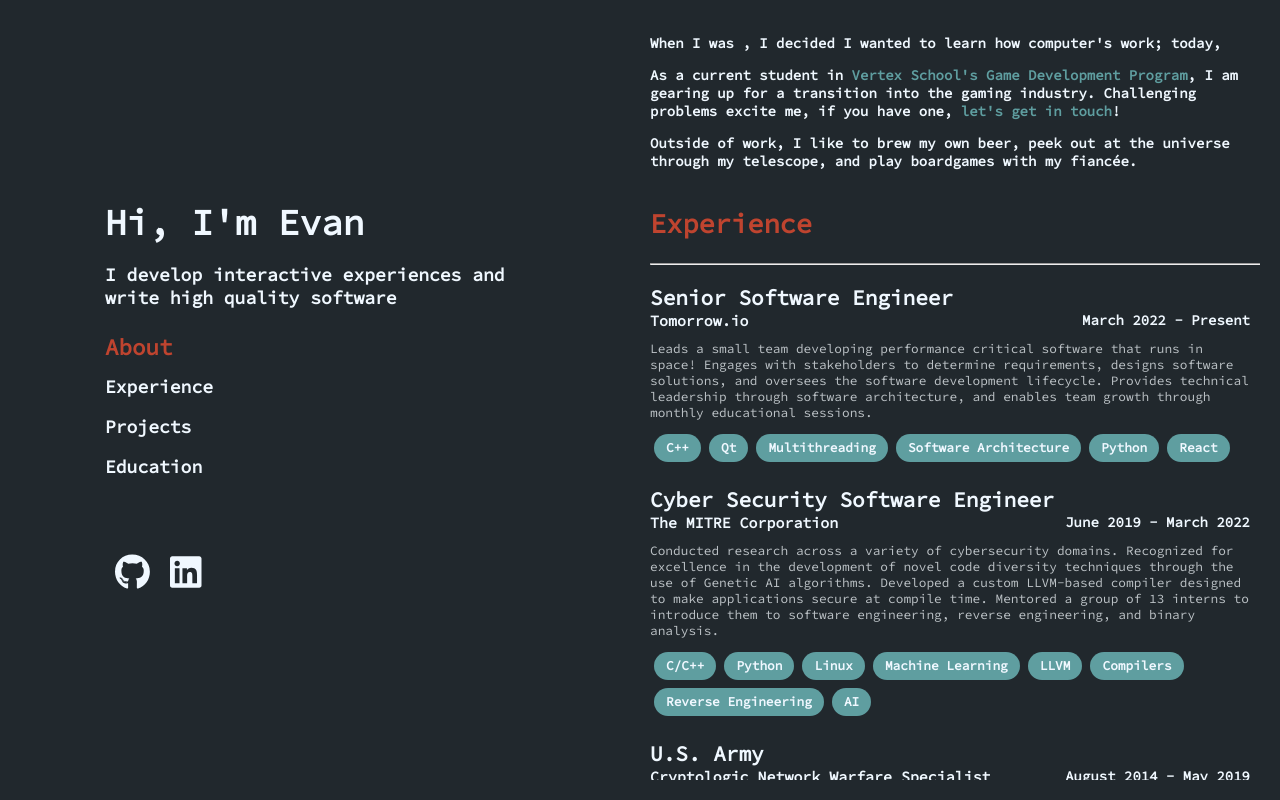
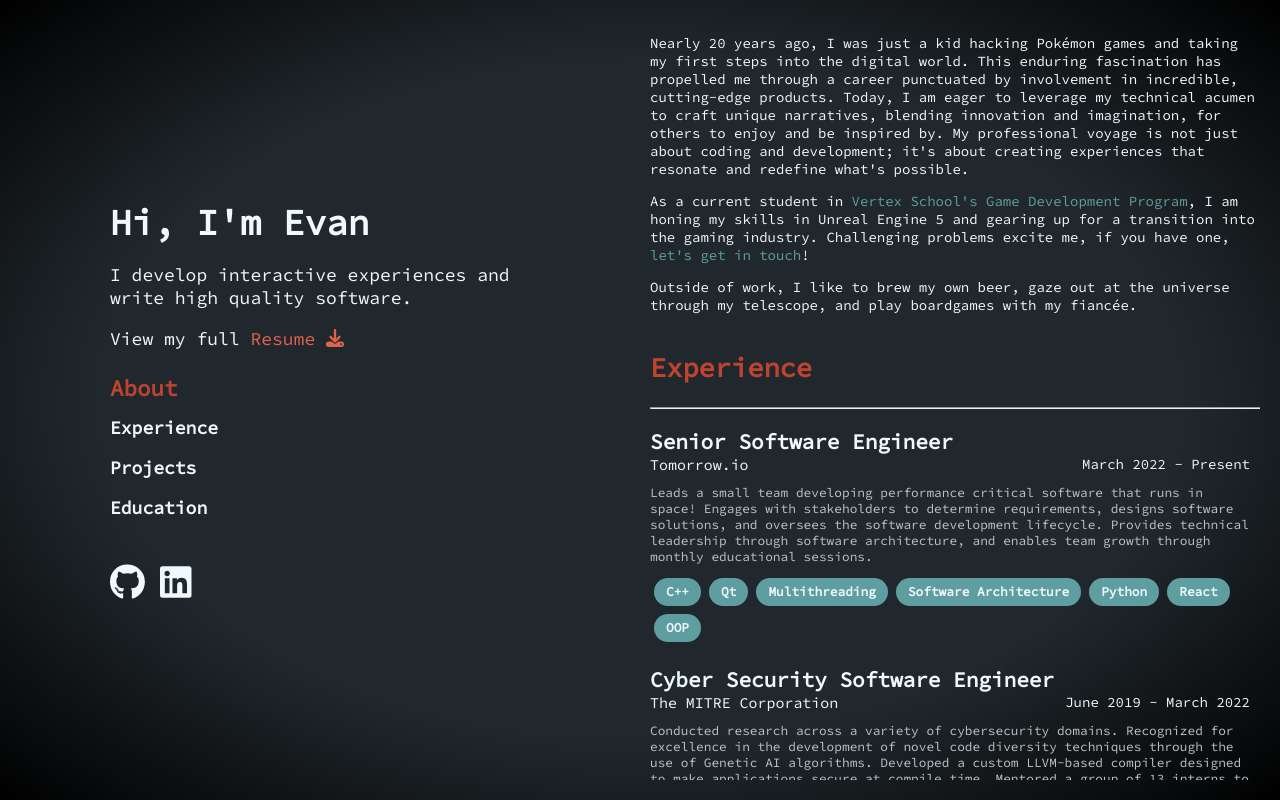
Before and after one commit to evandsnyder/portfolio, a React (Create React App) app: page / in a window 1280 px wide. Built offline with nearby package versions, Linux system fonts and the light colour scheme.

Commit message:
Fixed styling . added about me description

```diff
--- a/src/App.css
+++ b/src/App.css
@@ -1,6 +1,7 @@
 .app {
   color: var(--text-primary);
-  background-color: var(--background);
+  background: radial-gradient(var(--background) 60%, black);
+  /*background-color: var(--background);*/
   font-size: large;
   font-weight: bold;
   padding: 20px;
--- a/src/App.js
+++ b/src/App.js
@@ -17,11 +17,8 @@
 
   function handleScrollEvent(event) {
     const scrollDelta = event.deltaY;
-    let scroll = 0;
     if (rightPanelRef.current) {
       rightPanelRef.current.scrollTop += scrollDelta;
-      scroll = rightPanelRef.current.scrollTop;
-      console.log(rightPanelRef.current);
     }
 
     const sections = document.querySelectorAll("div[id^='section']");
--- a/src/Components/ExperiencePanel.js
+++ b/src/Components/ExperiencePanel.js
@@ -1,7 +1,10 @@
 import React from 'react';
 import InfoCard from './InfoCard';
+import '../Styles/InfoCard.css'
+import { FontAwesomeIcon } from "@fortawesome/react-fontawesome";
+import { faDownload } from '@fortawesome/free-solid-svg-icons'
 
-export default function ExperiencePanel({header, subheader, content, chips}) {
+export default function ExperiencePanel() {
     return (
         <div id='section-experience'>
 
@@ -16,7 +19,8 @@
                 oversees the software development lifecycle. Provides technical leadership through
                 software architecture, and enables team growth through monthly educational sessions.
                 "
-                chips={["C++", "Qt", "Multithreading", "Software Architecture", "Python", "React"]}
+                chips={["C++", "Qt", "Multithreading", "Software Architecture", "Python", "React", "OOP"]}
+                href="https://www.tomorrow.io"
                 />
             <InfoCard
                 prefix={<p>June 2019 - March 2022</p>}
@@ -38,7 +42,7 @@
                 chips={["C/C++", "Linux", "Computer Networking"]}
                 href="https://www.goarmy.com/"
                 />
-            <p className="section-footer">Check out my full <a href="">resume</a>!</p>
+            <p className="section-footer">Check out my full <a className="download-link" href="/files/Resume_EvanSnyder.pdf" download='Resume_EvanSnyder.pdf' target='_blank'>Resume <FontAwesomeIcon icon={faDownload} /></a></p>
         </div>
     )
 }
--- a/src/Components/LeftPanel.js
+++ b/src/Components/LeftPanel.js
@@ -1,13 +1,14 @@
 import React, { forwardRef, useState, useImperativeHandle } from 'react';
-import { FontAwesomeIcon } from '@fortawesome/react-fontawesome'
-import { faGithub, faLinkedin } from '@fortawesome/free-brands-svg-icons'
+import { FontAwesomeIcon } from '@fortawesome/react-fontawesome';
+import { faGithub, faLinkedin } from '@fortawesome/free-brands-svg-icons';
+import { faDownload } from '@fortawesome/free-solid-svg-icons';
 import '../Styles/LeftPanel.css';
 
 const LeftPanel = forwardRef((props, ref) => {
     const [activeSection, setActiveSection] = useState('section-about-me');
 
     useImperativeHandle(ref, () => ({
-        updateActiveSection(newSection){
+        updateActiveSection(newSection) {
             setActiveSection(newSection);
         }
     }));
@@ -30,7 +31,10 @@
             <div className='left-panel-wrapper'>
                 <div className="left-panel-header">
                     <h1>Hi, I'm Evan</h1>
-                    <p>I develop interactive experiences and write high quality software</p>
+                    <p>
+                        I develop interactive experiences and write high quality software. <br />
+                    </p>
+                    <p className="link-resume">View my full <a className="download-link" href="/files/Resume_EvanSnyder.pdf" download='Resume_EvanSnyder.pdf' target='_blank'>Resume <FontAwesomeIcon icon={faDownload} /></a> </p>
                 </div>
                 <nav className="nav-indicator">
                     <ul>
--- a/src/Components/MainContentPanel.js
+++ b/src/Components/MainContentPanel.js
@@ -10,12 +10,19 @@
     return (
         <div className='main-content' ref={innerRef}>
             <div className="about-me-header" id="section-about-me">
-                <p>When I was , I decided I wanted to learn how computer's work; today,</p>
                 <p>
-                    As a current student in <a href="https://www.vertexschool.com/game-development-program">Vertex School's Game Development Program</a>,
-                    I am gearing up for a transition into the gaming industry. Challenging problems excite me, if you have one, <a href="mailto:evansnyder16@gmail.com">let's get in touch</a>!
+                    Nearly 20 years ago, I was just a kid hacking Pokémon games and taking my first steps into the digital world.
+                    This enduring fascination has propelled me through a career punctuated by involvement in incredible, cutting-edge products.
+                    Today, I am eager to leverage my technical acumen to craft unique narratives, blending innovation and imagination, for others to enjoy and be inspired by.
+                    My professional voyage is not just about coding and development; it's about creating experiences that resonate and redefine what's possible.
                 </p>
-                <p>Outside of work, I like to brew my own beer, peek out at the universe through my telescope, and play boardgames with my fiancée.</p>
+                <p>
+                    As a current student in <a className="external-link" href="https://www.vertexschool.com/game-development-program">Vertex School's Game Development Program</a>,
+                    I am honing my skills in Unreal Engine 5 and gearing up for a transition into the gaming industry.
+                    Challenging problems excite me, if you have one, <a className="external-link" href="mailto:evansnyder16@gmail.com">let's get in touch</a>!
+                </p>
+                <p>Outside of work, I like to brew my own beer, gaze out at the universe through my telescope,
+                    and play boardgames with my fiancée.</p>
             </div>
             {panels.map((panel, index) => (
                 <div className="portfolio-section" key={index} style={{ animationDelay: `${0.3 + (0.15 * index)}s` }}>
@@ -24,7 +31,7 @@
             ))}
             <div className="main-content-footer">
                 <p>
-                    This page was inspired by <a href="https://brittanychiang.com">Brittany Chiang's Website</a>. It was developed using <a href="https://react.dev/">ReactJS</a>.
+                    This page was inspired by <a className="external-link" href="https://brittanychiang.com">Brittany Chiang's Website</a>. It was developed using <a className="external-link" href="https://react.dev/">ReactJS</a>.
                 </p>
             </div>
         </div>
--- a/src/Components/ProjectsPanel.js
+++ b/src/Components/ProjectsPanel.js
@@ -1,6 +1,6 @@
 import InfoCard from "./InfoCard";
 import { FontAwesomeIcon } from "@fortawesome/react-fontawesome";
-import { faArrowUpRightFromSquare } from '@fortawesome/free-solid-svg-icons'
+import { faUpRightFromSquare } from '@fortawesome/free-solid-svg-icons'
 
 export default function ProjectsPanel() {
     return (
@@ -16,7 +16,7 @@
             <InfoCard
                 header="Portfolio Website"
                 subheader=""
-                content="This website! Just a way for me to share the things I've worked on."
+                content="This website! Just a way for me to share some of the things I've worked on."
                 chips={["React", "Web Development"]}
                 href="https://github.com/evandsnyder/portfolio" />
                 <InfoCard
@@ -25,7 +25,7 @@
                 content="A Lambda Calculus Interprepeter"
                 chips={["Java", "Lambda Calculus", "Computational Theory"]}
                 href="https://github.com/evandsnyder/Lambda-Calculator" />
-            <p className="section-footer">See more on <a href="https://www.github.com/evandsnyder" target="_blank">GitHub</a>! <FontAwesomeIcon icon={faArrowUpRightFromSquare} /></p>
+            <p className="section-footer">See more on <a className='external-link' href="https://www.github.com/evandsnyder" target="_blank">GitHub <FontAwesomeIcon icon={faUpRightFromSquare} /></a></p>
         </div>
     )
 }
--- a/src/Styles/InfoCard.css
+++ b/src/Styles/InfoCard.css
@@ -11,24 +11,18 @@
 }
 
 .about-me-header {
+    animation: slideUpFadeIn 0.3s ease forwards;
     animation-delay: .15s;
-    animation: fadeInFromBelow 0.3s ease forwards;
     color: var(--text-primary);
     max-width: 650px;
     text-wrap: wrap;
     margin-left: 10px;
-}
-
-.main-content a{
-    color: var(--primary);
-}
-
-.main-content a:hover {
-    color: var(--secondary);
+    opacity: 0;
 }
 
 .about-me-header p{
     font-size: 0.875rem;
+    font-weight: 300;
 }
 
 
@@ -84,6 +78,7 @@
 .info-card-subheader h5,
 .info-card p {
     margin: 0;
+    font-weight: 300;
 }
 
 .info-card-content{
@@ -152,3 +147,21 @@
 .section-footer {
     margin-left: 10px;
 }
+
+.download-link,
+.download-link:visited{
+    color: var(--accent-two);
+}
+
+.download-link:hover{
+    color: var(--accent-one);
+}
+
+.external-link,
+.external-link:visited {
+    color: var(--primary) !important;
+}
+
+.external-link:hover{
+    color: var(--secondary) !important;
+}
--- a/src/Styles/LeftPanel.css
+++ b/src/Styles/LeftPanel.css
@@ -11,7 +11,7 @@
 }
 
 .left-panel {
-    background-color: var(--background);
+    background: transparent;
     height: 100%;
     display: flex;
     flex-direction: column;
@@ -35,6 +35,10 @@
     flex-grow: 1;
     flex-direction: column;
     justify-content: space-between;
+}
+
+.left-panel-header {
+    font-weight: 300;
 }
 
 .nav-indicator ul {
@@ -87,6 +91,7 @@
     justify-content: space-between;
     align-content: center;
     max-width: 450px;
+    padding-left: 10px;
 }
 
 .links {
@@ -95,5 +100,18 @@
 }
 
 .links a {
-    margin: 10px;
+    margin-right: 15px;
 }
+
+.links a:hover{
+    color: var(--secondary);
+}
+
+
+.link-resume a{
+    color: var(--accent-two);
+}
+
+.link-resume:hover a{
+    color: var(--accent-one);
+}
--- a/src/index.css
+++ b/src/index.css
@@ -20,6 +20,7 @@
   --text-primary: #36454F;
   --text-secondary: #2F4F4F;
   --accent-one: #BF442F;
+  --accent-two: #E0624C;
 }
 [data-theme='dark'] {
   --primary: #5F9EA0;
@@ -28,6 +29,7 @@
   --text-primary: #F0F8FF;
   --text-secondary: #bdc3c7;
   --accent-one: #BF442F;
+  --accent-two: #E0624C;
 }
 
 html, body{
@@ -41,7 +43,3 @@
   text-decoration: none;
   color: var(--text-primary);
 }
-
-a:hover{
-  color: var(--accent-one);
-}
```
Also changed, not shown: 1 other file (tests, documents, lock files or other folders).
